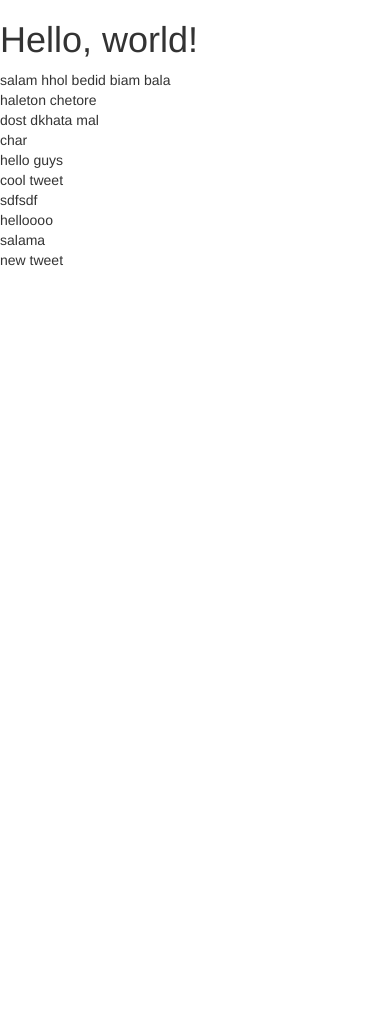
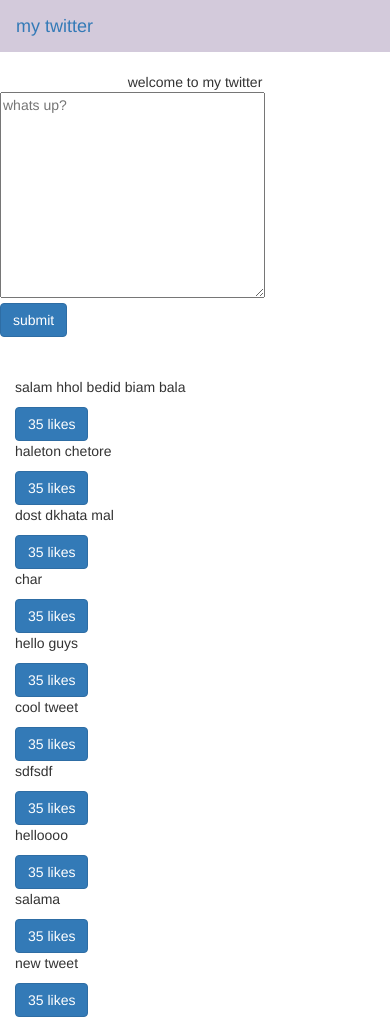
Before and after one commit to alirezadaghigh99/twitter-back, a Django app: page / in a window 390 px wide. Before the commit the page ends 266 px from the top, so only its background shows below. Run offline with Django 3.2, Linux system fonts and the light colour scheme; data comes from the database, SQL or seed files in the repository; both versions use the stored data as it was after the commit; data that the repository does not hold is empty; some libraries are stand-ins or nearby versions.

Commit message:
tweet js

```diff
--- /dev/null
+++ b/Twitter/Twitt/forms.py
@@ -0,0 +1,4 @@
+
+from django.db.models import fields
+from django.forms import forms
+from . models import Tweet
--- a/Twitter/Twitt/urls.py
+++ b/Twitter/Twitt/urls.py
@@ -1,8 +1,9 @@
 from django.contrib import admin
 from django.urls import path, include
-from .views import tweet_detail, tweet_list
+from .views import tweet_detail, tweet_list,tweet_create
 
 urlpatterns = [
     path('detail_list/<int:tweet_id>', tweet_detail),
-    path("all_tweets/", tweet_list)
+    path("all_tweets/", tweet_list),
+    path("create", tweet_create)
 ]
--- a/Twitter/Twitt/views.py
+++ b/Twitter/Twitt/views.py
@@ -1,18 +1,31 @@
+from typing import NewType
 from django.db.models.fields import TextField
 from django.http.response import HttpResponse, JsonResponse
-from django.shortcuts import render
+from django.shortcuts import redirect, render
 from .models import Tweet
 # Create your views here.
 
 def home(request, *args, **kwargs):
     return HttpResponse("hello people")
 
+def tweet_create(request, *args, **kwargs):
+    data = request.POST or None
+    print('received data is ', data)
+    content = data['content']
+    next_url = data['next']
+    new_tweet = Tweet.objects.create(text=content)
+    new_tweet.save()
+    return redirect(next_url)
+
+
+
 def tweet_list(request, *args, **kwargs):
     tweets = Tweet.objects.all()
-    tweet_all = [{'id': tweet.id, 'content':tweet.text} for tweet in tweets]
+    tweet_all = [{'id': tweet.id, 'content':tweet.text, 'likes':35} for tweet in tweets]
     data = {
         'isUser':False,
-        'response':tweet_all
+        'response':tweet_all,
+
     }
     return JsonResponse(data=data)
 
--- a/Twitter/templates/base.html
+++ b/Twitter/templates/base.html
@@ -5,8 +5,13 @@
     <meta http-equiv="X-UA-Compatible" content="IE=edge">
     <meta name="viewport" content="width=device-width, initial-scale=1">
     <!-- The above 3 meta tags *must* come first in the head; any other head content must come *after* these tags -->
-    <title>Bootstrap 101 Template</title>
-
+    <title>twitter</title>
+    <style>
+      .nav_back{
+        background-color: rgb(211, 202, 219);
+        align-content: center;
+      }
+    </style>
     <!-- Bootstrap -->
     <link rel="stylesheet" href="https://stackpath.bootstrapcdn.com/bootstrap/3.4.1/css/bootstrap.min.css" integrity="sha384-HSMxcRTRxnN+Bdg0JdbxYKrThecOKuH5zCYotlSAcp1+c8xmyTe9GYg1l9a69psu" crossorigin="anonymous">
 
@@ -18,10 +23,14 @@
     <![endif]-->
   </head>
   <body>
-    <h1>Hello, world!</h1>
+    {% include "components/navbar.html" %}
+
+
+    <div class="container">
     {% block content %}
 
     {% endblock content %}
+  </div>
     <!-- jQuery (necessary for Bootstrap's JavaScript plugins) -->
     <script src="https://code.jquery.com/jquery-1.12.4.min.js" integrity="sha384-nvAa0+6Qg9clwYCGGPpDQLVpLNn0fRaROjHqs13t4Ggj3Ez50XnGQqc/r8MhnRDZ" crossorigin="anonymous"></script>
     <!-- Include all compiled plugins (below), or include individual files as needed -->
--- /dev/null
+++ b/Twitter/templates/components/navbar.html
@@ -0,0 +1,6 @@
+<nav class="navbar navbar-expand-lg navbar-dark nav_back">
+    <a class="navbar-brand" href="/">my twitter</a>
+
+
+
+  </nav>
--- a/Twitter/templates/home.html
+++ b/Twitter/templates/home.html
@@ -1,16 +1,33 @@
 {% extends 'base.html' %}
 
 {% block content %}
-<div id="tweet">
+<div class="row text-center">
+    <div class="col">
+        welcome to my twitter
+    </div>
+</div>
+<div class="row">
+    <div class="col-md-20 col-mr-30 col-10 mx-auto" style="align-content: center;">
+        <form action="tweets/create" method="POST" id="tweet-create-form">
+            {% csrf_token %}
+            <input type="hidden" value="/" name="next">
+            <textarea name="content" cols="30" rows="10" placeholder="whats up?"></textarea>
+            <br>
+            <button type="submit" class="btn btn-primary">submit</button>
+            <br>
+            <br>
+            <br>
+
+        </form>
+    </div>
+</div>
+<div class="row" id="tweet">
     salam
 </div >
+
 <script>
-    function twitt_format(tweet){
-        tweet_content = tweet.content
-        var tweet_str = ""
-        tweet_str += "<div class ="+"mb-4"+">"+ tweet_content+ "</div>"
-        return tweet_str
-    }
+
+    function load_tweet(){
         const tweetElem = document.getElementById('tweet')
         tweetElem.innerHTML = "khod dh"
         const xhr = new XMLHttpRequest()
@@ -24,11 +41,58 @@
             tweet_list = xhr.response.response
             var i = 0;
             for (i = 0; i < tweet_list.length; i++){
-
+                console.log(tweet_list[i])
                 content_tweet += (twitt_format(tweet_list[i]))
             }
             tweetElem.innerHTML = content_tweet
         }
         xhr.send()
+    }
+
+    function tweet_event_handle_form(event){
+        event.preventDefault()
+        console.log(event.target)
+
+        const form_detail = event.target
+        const myFormData = new FormData(form_detail)
+        var method = form_detail.method
+        var url = form_detail.action
+        const xhr = new XMLHttpRequest()
+        xhr.open(method, url)
+        xhr.onload = function(){
+            const serverRes = xhr.response
+            console.log(serverRes)
+        }
+        xhr.send(myFormData)
+        load_tweet()
+
+
+    }
+
+    function click_like(tweet_id, likes){
+        console.log(tweet_id)
+    }
+
+    function like_btn(tweet){
+        var tweet_likes = tweet.likes
+        var tweet_id = tweet.id
+        var ret_str = "<button class = 'col-12 mx-auto btn btn-primary' onclick=click_like("+tweet_id+","+tweet_likes+")"+ ">"+tweet_likes + " likes </button>"
+        return ret_str
+    }
+    function twitt_format(tweet){
+        tweet_content = tweet.content
+        var tweet_str = ""
+        tweet_str += "<div class ='col-12 col-md-10 mx-auto   border  border-primary  py-8 mb-4 tweet' id='tweet-"+tweet.id+"'"+">"+ "<div>"+"<p>"+
+             tweet_content+ "</p>"+"</div>"+
+              "<div class ="+"btn-group"+">"+
+                like_btn(tweet)+
+                 "</div>"+ "</div>"
+
+        return tweet_str
+    }
+   load_tweet()
+   const tweet_form_elem = document.getElementById("tweet-create-form")
+
+    tweet_form_elem.addEventListener("submit", tweet_event_handle_form  )
 </script>
 {% endblock content %}
```
Also changed, not shown: Twitter/db.sqlite3. Lines whose indentation alone changed are shown as unchanged.
